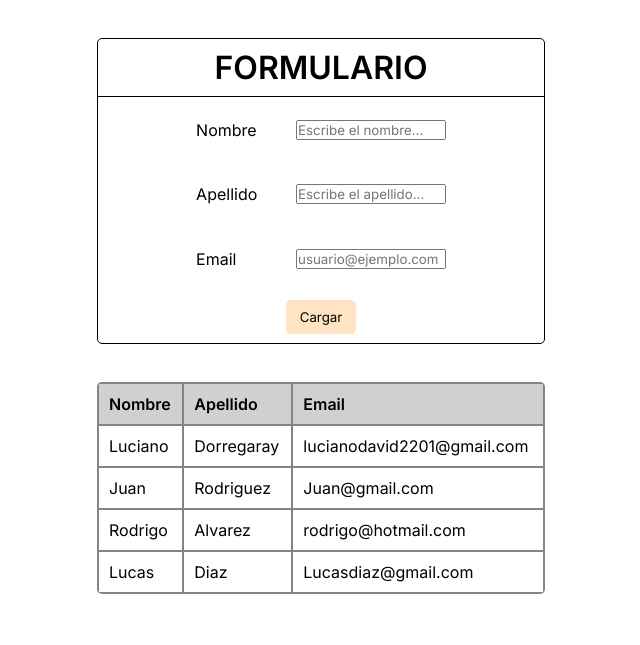
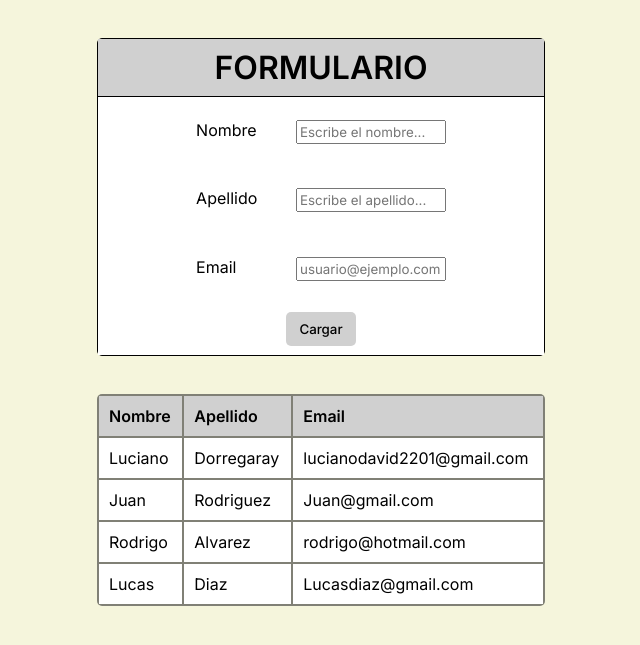
Before and after one commit to lucianodavid22/DesafioEMSER, a Django app: page /form/registro/ in a window 1280 px wide. Shown: the top 645 px of the page, without its empty margins (319-959 px from the left). Run offline with Django 4.2, Linux system fonts and the light colour scheme; data comes from the database, SQL or seed files in the repository.

Commit message:
estilos: colores agregados en registro html, falta aplicar estilos en success

```diff
--- a/static/registro.css
+++ b/static/registro.css
@@ -12,6 +12,7 @@ body {
     display: flex;
     flex-direction: column;
     align-items: center;
+    background: beige;
 }
 
 main {
@@ -29,6 +30,7 @@ main > h1 {
     width: 100%;
     padding: 2%;
     border-bottom: 1px solid black;
+    background-color: rgb(208, 208, 208);
 }
 
 form {
@@ -36,6 +38,7 @@ form {
     display: flex;
     flex-direction: column;
     align-items: center;
+    background-color: white;
 }
 
 label {
@@ -48,7 +51,7 @@ label {
 
 label > input {
     width: 60%;
-    /* padding-right: 10%; */
+    padding: 2px;
 }
 
 .submit-button {
@@ -56,8 +59,14 @@ label > input {
     padding: 2% 3%;
     cursor: pointer;
     border: none;
-    background-color: bisque;
     border-radius: 5px;
+    background-color: rgb(208, 208, 208);
+    transition: all 0.3s ease;
+    font-weight: 500;
+}
+
+.submit-button:hover {
+    background-color: rgb(191, 191, 191);
 }
 
 section {
--- a/templates/formulario/formulario.html
+++ b/templates/formulario/formulario.html
@@ -13,7 +13,7 @@
 
     <label>
         <p>Email</p>
-        <input type="email" name="email" placeholder="usuario@ejemplo.com">
+        <input type="email" name="email" placeholder="usuario@ejemplo.com" required autocomplete="off">
     </label>
 
     <input type="submit" value="Cargar" class="submit-button">
```
